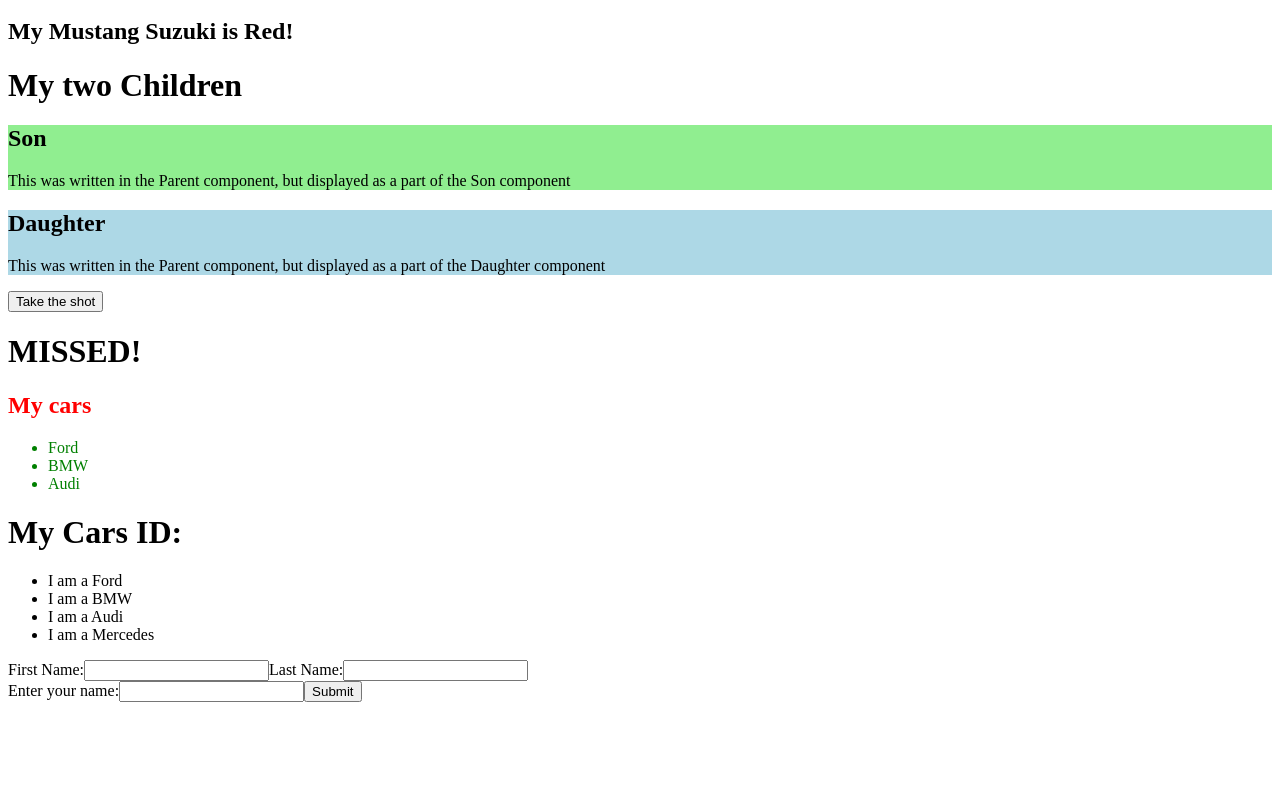
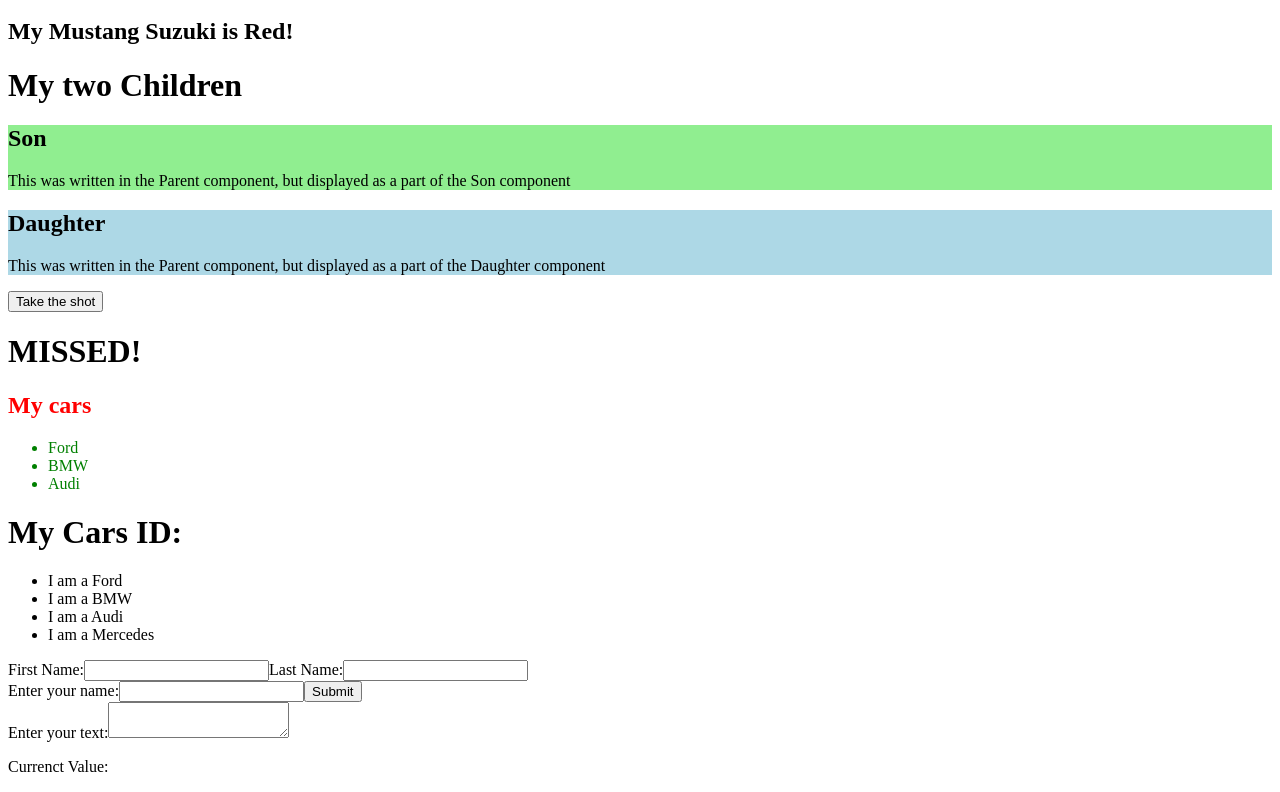
Before and after one commit to Dianah-Porter/ReactJS, a React (Vite) app in the folder my-react-app/: page / in a window 1280 px wide. Shown: the part 421-1213 px from the top of the page. Before the commit the page ends 1131 px from the top, so only its background shows below. Built offline with nearby package versions, Linux system fonts and the light colour scheme.

Commit message:
feat: TextArea

```diff
--- a/my-react-app/src/App.tsx
+++ b/my-react-app/src/App.tsx
@@ -11,6 +11,7 @@ import MyCars from "./components/lists";
 import MyCarss from "./components/keys";
 import MyForm from "./components/form"
 import OnSubmit from "./components/Submit";
+import TextArea from "./components/TextArea";
 
 
 function Footer (){
@@ -37,6 +38,8 @@ function App() {
       <MyCarss/>
       <MyForm/>
       <OnSubmit/>
+      <TextArea/>
+
     </div>
   );
 }
--- /dev/null
+++ b/my-react-app/src/components/TextArea.tsx
@@ -0,0 +1,27 @@
+import { useState } from "react"
+
+function TextArea(){
+    let [text, setText] = useState('');
+
+    function handleChange(e: any){
+        setText(e.target.value);
+
+    }
+
+
+    return (
+        <form>
+            <label>
+                Enter your text:
+                <textarea
+                    value={text}
+                    onChange={handleChange}
+                ></textarea>
+            </label>
+            <p>Currenct Value: {text}</p>
+        </form>
+
+    )
+}
+
+export default TextArea;
```
